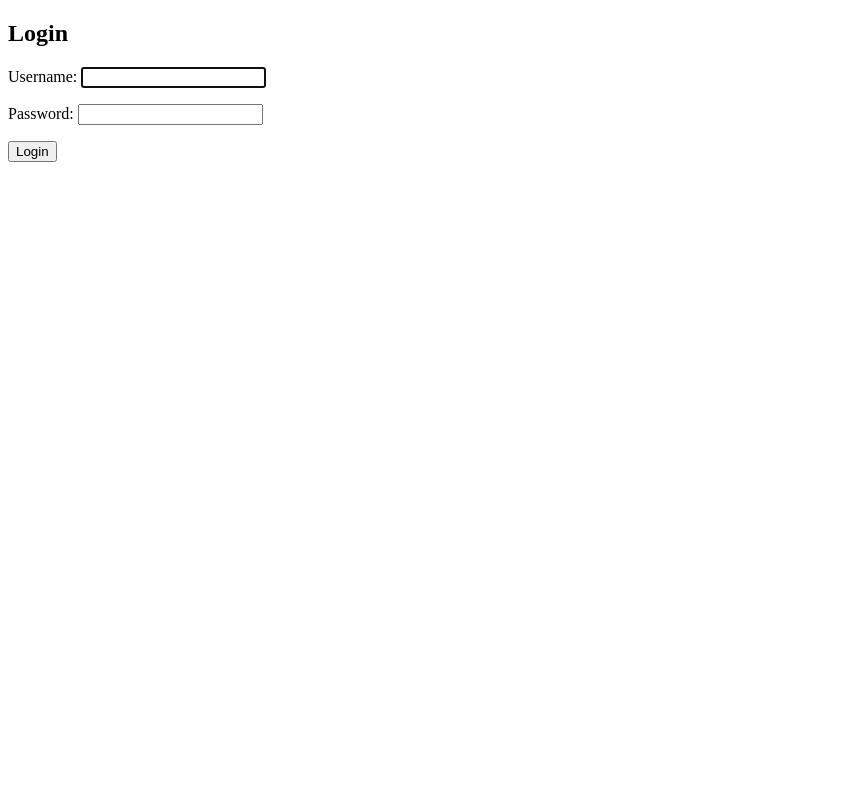
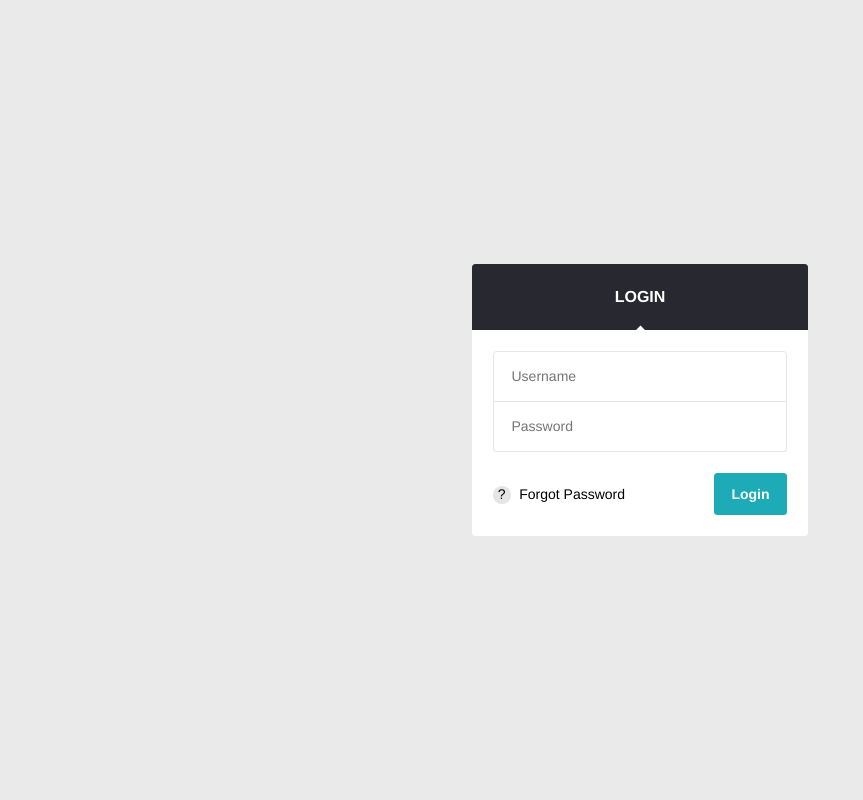
Before and after one commit to AI4Ric/Image2Descriptions, a Django app: page /login/ in a window 1280 px wide. Shown: the whole page, without its empty margins (0-863 px from the left). Run offline with Django 4.2, Linux system fonts and the light colour scheme; parts of the project's set-up code (start-up, migrations or seed data) failed here and were passed over.

Commit message:
login page appearance enhanced

```diff
--- /dev/null
+++ b/AIDescGen/static/AIDescGen/css/login_style.css
@@ -0,0 +1,211 @@
+@use postcss-preset-env {
+    stage: 0;
+  }
+
+  /* helpers/align.css */
+
+  .align {
+    display: grid;
+    place-items: center;
+  }
+
+  /* helpers/grid.css */
+
+  :root {
+    --gridMaxWidth: 24em;
+    --gridWidth: 90%;
+  }
+
+  .grid {
+    inline-size: var(--gridWidth);
+    margin-inline: auto;
+    max-inline-size: var(--gridMaxWidth);
+  }
+
+  /* helpers/icon.css */
+
+  .icon {
+    block-size: 1.25em;
+    display: inline-block;
+    inline-size: 1.25em;
+    line-height: 1.25em;
+    margin-right: 0.625em;
+    text-align: center;
+    vertical-align: middle;
+  }
+
+  .icon--info {
+    background-color: #e5e5e5;
+    border-radius: 50%;
+  }
+
+  /* layout/base.css */
+
+  :root {
+    --bodyBackgroundColor: #eaeaea;
+    --bodyColor: #999;
+    --bodyFontFamily: 'Helvetica', 'Arial';
+    --bodyFontFamilyFallback: sans-serif;
+    --bodyFontSize: 0.875rem;
+    --bodyFontWeight: 400;
+    --bodyLineHeight: 1.5;
+  }
+
+  *,
+  *::before,
+  *::after {
+    box-sizing: inherit;
+  }
+
+  html {
+    box-sizing: border-box;
+  }
+
+  body {
+    background-color: var(--bodyBackgroundColor);
+    font-family: var(--bodyFontFamily), var(--bodyFontFamilyFallback);
+    font-size: var(--bodyFontSize);
+    font-weight: var(--bodyFontWeight);
+    line-height: var(--bodyLineHeight);
+    margin: 0;
+    min-block-size: 100vh;
+  }
+
+  /* modules/anchor.css */
+
+  :root {
+    --anchorColor: inherit;
+    --anchorHoverColor: #1dabb8;
+  }
+
+  a {
+    color: var(--anchorColor);
+    text-decoration: none;
+    transition: color 0.3s;
+  }
+
+  a:hover {
+    color: var(--anchorHoverColor);
+  }
+
+  /* modules/form.css */
+
+  fieldset {
+    border: none;
+    margin: 0;
+  }
+
+  input {
+    appearance: none;
+    border: none;
+    font: inherit;
+    margin: 0;
+    outline: none;
+    padding: 0;
+  }
+
+  input[type='submit'] {
+    cursor: pointer;
+  }
+
+  .form input[type='user'],
+  .form input[type='password'] {
+    inline-size: 100%;
+  }
+
+  /* modules/login.css */
+
+  :root {
+    --loginBorderRadius: 0.25em;
+    --loginHeaderBackgroundColor: #282830;
+
+    --loginInputBorderRadius: 0.25em;
+  }
+
+  .login__header {
+    background-color: var(--loginHeaderBackgroundColor);
+    border-top-left-radius: var(--loginBorderRadius);
+    border-top-right-radius: var(--loginBorderRadius);
+    color: #fff;
+    padding: 1.5em;
+    text-align: center;
+    text-transform: uppercase;
+  }
+
+  .login__title {
+    font-size: 1rem;
+    margin: 0;
+  }
+
+  .login__body {
+    background-color: #fff;
+    padding: 1.5em;
+    position: relative;
+  }
+
+  .login__body::before {
+    background-color: #fff;
+    content: '';
+    height: 0.5em;
+    left: 50%;
+    margin-left: -0.25em;
+    margin-top: -0.25em;
+    position: absolute;
+    top: 0;
+    transform: rotate(45deg);
+    width: 0.5em;
+  }
+
+  .login input[type='user'],
+  .login input[type='password'] {
+    border: 0.0625em solid #e5e5e5;
+    padding: 1em 1.25em;
+  }
+
+  .login input[type='user'] {
+    border-top-left-radius: var(--loginInputBorderRadius);
+    border-top-right-radius: var(--loginInputBorderRadius);
+  }
+
+  .login input[type='password'] {
+    border-bottom-left-radius: var(--loginInputBorderRadius);
+    border-bottom-right-radius: var(--loginInputBorderRadius);
+    border-top: 0;
+  }
+
+  .login input[type='submit'] {
+    background-color: #1dabb8;
+    border-radius: var(--loginInputBorderRadius);
+    color: #fff;
+    font-weight: 700;
+    order: 1;
+    padding: 0.75em 1.25em;
+    transition: background-color 0.3s;
+  }
+
+  .login input[type='submit']:focus,
+  .login input[type='submit']:hover {
+    background-color: #198d98;
+  }
+
+  .login__footer {
+    align-items: center;
+    background-color: #fff;
+    border-bottom-left-radius: var(--loginBorderRadius);
+    border-bottom-right-radius: var(--loginBorderRadius);
+    display: flex;
+    justify-content: space-between;
+    padding-bottom: 1.5em;
+    padding-left: 1.5em;
+    padding-right: 1.5em;
+  }
+
+  .login__footer p {
+    margin: 0;
+  }
+
+  .error {
+    color: red;
+    font-size: 0.875em;
+    margin-top: 0.5em;
+}
--- a/AIDescGen/templates/AIDescGen/login.html
+++ b/AIDescGen/templates/AIDescGen/login.html
@@ -2,13 +2,48 @@
 <html>
 <head>
     <title>Login</title>
+    {% load static %}
+    <link rel="stylesheet" type="text/css" href="{% static 'AIDescGen/css/login_style.css' %}">
+    <!-- Make sure to link your CSS file correctly -->
 </head>
-<body>
-    <h2>Login</h2>
-    <form method="post" action="{% url 'login' %}">
-        {% csrf_token %}
-        {{ form.as_p }}
-        <button type="submit">Login</button>
+<body class="align">
+
+  <div class="grid">
+
+    <form action="{% url 'login' %}" method="post" class="form login">
+      {% csrf_token %}
+      <header class="login__header">
+        <h3 class="login__title">Login</h3>
+      </header>
+
+      <div class="login__body">
+        <div class="form__field">
+            <input type="user" name="username" placeholder="Username" required id="id_username">
+            {% if form.username.errors %}
+                <div class="error">{{ form.username.errors.as_text }}</div>
+            {% endif %}
+          </div>
+
+          <div class="form__field">
+            <input type="password" name="password" placeholder="Password" required id="id_password">
+            {% if form.password.errors %}
+                <div class="error">{{ form.password.errors.as_text }}</div>
+            {% endif %}
+          </div>
+
+      </div>
+      {% if error %}
+        <div class="error">{{ error }}</div>
+      {% endif %}
+      <footer class="login__footer">
+        <input type="submit" value="Login">
+
+        <p><span class="icon icon--info">?</span><a href="#">Forgot Password</a></p>
+      </footer>
+
     </form>
+
+  </div>
+
 </body>
 </html>
--- a/AIDescGen/views.py
+++ b/AIDescGen/views.py
@@ -1,6 +1,6 @@
 import re
 import io
-from django.shortcuts import render
+from django.shortcuts import render, redirect
 from django.http import HttpResponseRedirect
 from django.urls import reverse
 from django.contrib.auth.decorators import login_required
@@ -17,8 +17,22 @@ from .tasks import generate_descriptions_task
 from celery.result import AsyncResult
 from django.http import JsonResponse
 from django.shortcuts import get_object_or_404
+from django.contrib.auth import authenticate, login
 
-
+def user_login(request):
+    if request.method == 'POST':
+        username = request.POST['username']
+        password = request.POST['password']
+        user = authenticate(request, username=username, password=password)
+        if user is not None:
+            login(request, user)
+            return redirect('home')
+        else:
+            return render(request, 'AIDescGen/login.html', {
+                'error': 'Invalid username or password.'
+            })
+    else:
+        return render(request, 'AIDescGen/login.html')
 
 
 
--- a/Image2Descriptions/settings.py
+++ b/Image2Descriptions/settings.py
@@ -29,7 +29,7 @@ SECRET_KEY = os.getenv('SECRET_KEY')
 DEBUG = os.getenv('DEBUG', 'False') == 'True'
 API_KEY = os.getenv('API_KEY')
 
-ALLOWED_HOSTS = []
+ALLOWED_HOSTS = ['192.168.1.23']
 
 
 # Application definition
--- a/Image2Descriptions/urls.py
+++ b/Image2Descriptions/urls.py
@@ -19,10 +19,11 @@ from django.contrib.auth import views as auth_views
 from django.urls import include, path
 from django.conf import settings
 from django.conf.urls.static import static
+from AIDescGen.views import user_login
 
 urlpatterns = [
     path('admin/', admin.site.urls),
-    path('login/', auth_views.LoginView.as_view(template_name='AIDescGen/login.html'), name='login'),
+    path('login/', user_login, name='login'),
     path('logout/', auth_views.LogoutView.as_view(), name='logout'),
     path('', include('AIDescGen.urls')),
 ] + static(settings.MEDIA_URL, document_root=settings.MEDIA_ROOT)
```
